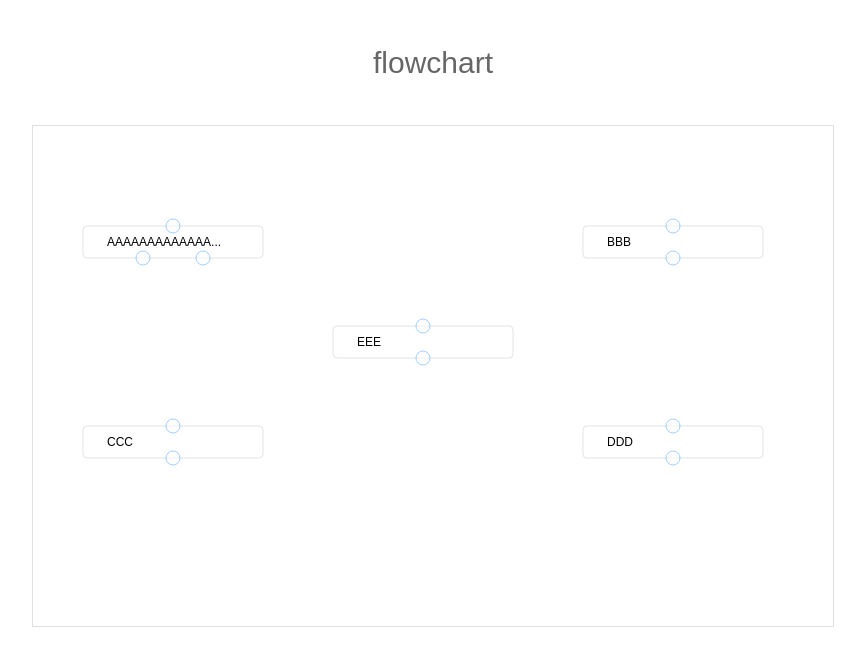
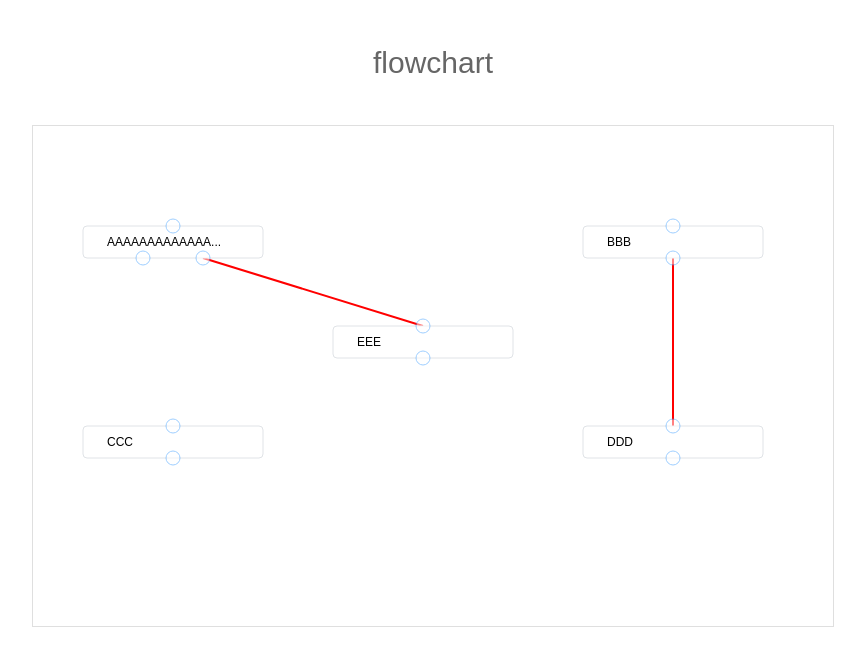
Before and after one commit to GreenHandLittleWhite/flowchart, a Vue app: page / in a window 1280 px wide. Shown: the top 666 px of the page, without its empty margins (207-1072 px from the left). Built offline with nearby package versions, Linux system fonts and the light colour scheme.

Commit message:
添加连线

```diff
--- a/src/App.vue
+++ b/src/App.vue
@@ -2,7 +2,7 @@
     <div id="app">
         <div class="title">flowchart</div>
 
-        <flow-chart :nodes="nodes" />
+        <flow-chart :nodes="nodes" :connections="connections" />
     </div>
 </template>
 
@@ -78,6 +78,22 @@ export default {
                         { id: 11 }
                     ]
                 }
+            ],
+            connections: [
+                {
+                    id: 1,
+                    sourceId: 1,
+                    targetId: 5,
+                    inputPortId: 3,
+                    outputPortId: 10
+                },
+                {
+                    id: 2,
+                    sourceId: 2,
+                    targetId: 4,
+                    inputPortId: 5,
+                    outputPortId: 8
+                }
             ]
         };
     }
--- a/src/flow-chart.vue
+++ b/src/flow-chart.vue
@@ -14,15 +14,18 @@ import * as d3 from 'd3';
 
 export default {
     props: {
-        nodes: { type: Array, default: () => [] }
+        nodes: { type: Array, default: () => [] },
+        connections: { type: Array, default: () => [] }
     },
     data() {
         return {
-            d3Nodes: null
+            d3Nodes: null,
+            d3Connections: null
         };
     },
     mounted() {
         this.d3Nodes = d3.select('#nodesGroup').selectAll('g');
+        this.d3Connections = d3.select('#connectionsGroup').selectAll('g');
 
         this.updateGraph();
     },
@@ -68,6 +71,37 @@ export default {
                     self.addEndpointEvent(endpoint, cx, cy, 'outputPort');
                 });
             });
+
+            // 连线
+            this.d3Connections = this.d3Connections.data(this.connections, d => d.id).enter().append('path');
+
+            this.d3Connections.each(function (d) {
+                const sourceNode = self.nodes.find(node => node.id === d.sourceId);
+                const targetNode = self.nodes.find(node => node.id === d.targetId);
+                if (!sourceNode || !targetNode) {
+                    return;
+                }
+
+                const inputPortIndex = sourceNode.outputPorts.findIndex(port => port.id === d.inputPortId);
+                const outputPortIndex = targetNode.inputPorts.findIndex(port => port.id === d.outputPortId);
+                if (inputPortIndex < 0 || outputPortIndex < 0) {
+                    return;
+                }
+
+                const sourceX = sourceNode.positionX + (180 / (sourceNode.outputPorts.length + 1)) * (inputPortIndex + 1);
+                const sourceY = sourceNode.positionY + 32;
+                const targetX = targetNode.positionX + (180 / (targetNode.outputPorts.length + 1)) * (outputPortIndex + 1);
+                const targetY = targetNode.positionY;
+                const path = `M${sourceX},${sourceY}L${targetX},${targetY}`;
+
+                d3.select(this)
+                    .attr('d', path)
+                    .style('fill', 'none')
+                    .style('stroke', 'red')
+                    .style('stroke-width', '2');
+            });
+
+            this.d3Connections.exit().remove();
         },
         addEndpointEvent(endpoint, cx, cy) {
             endpoint
```
